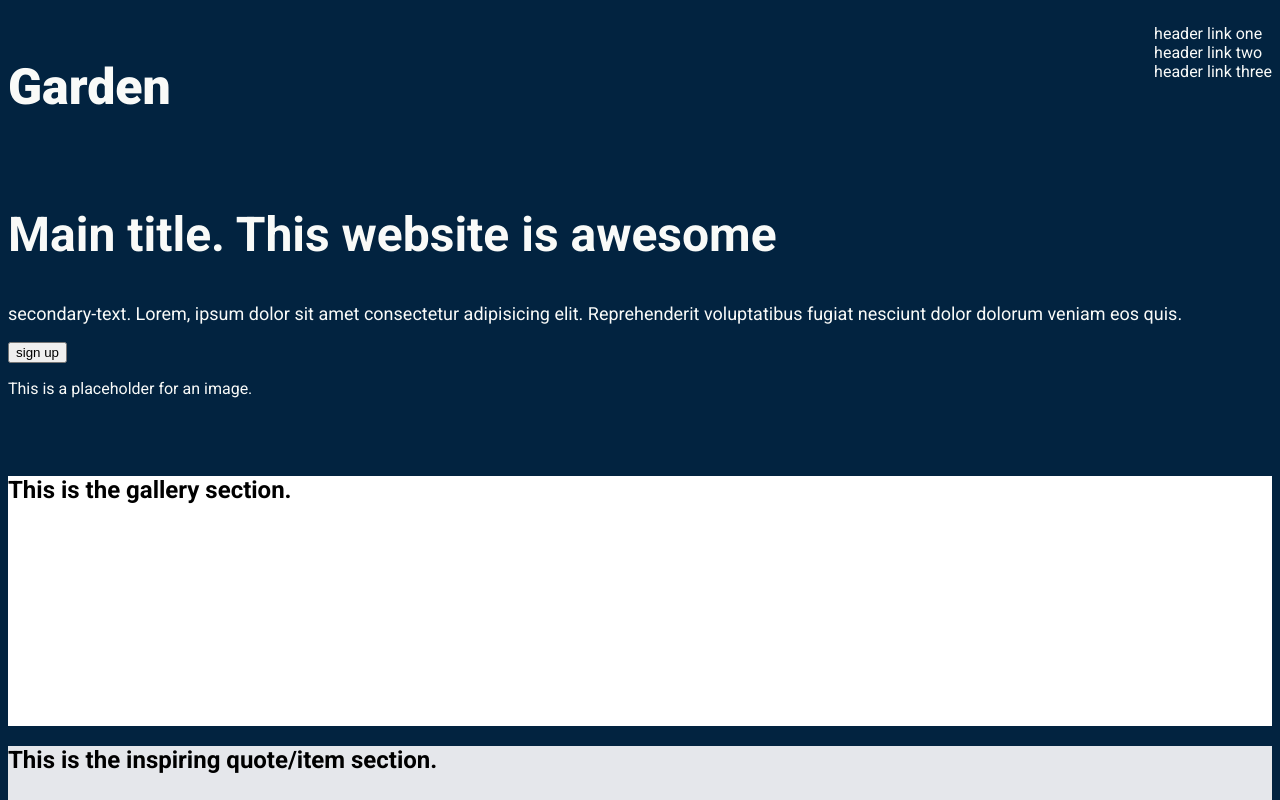
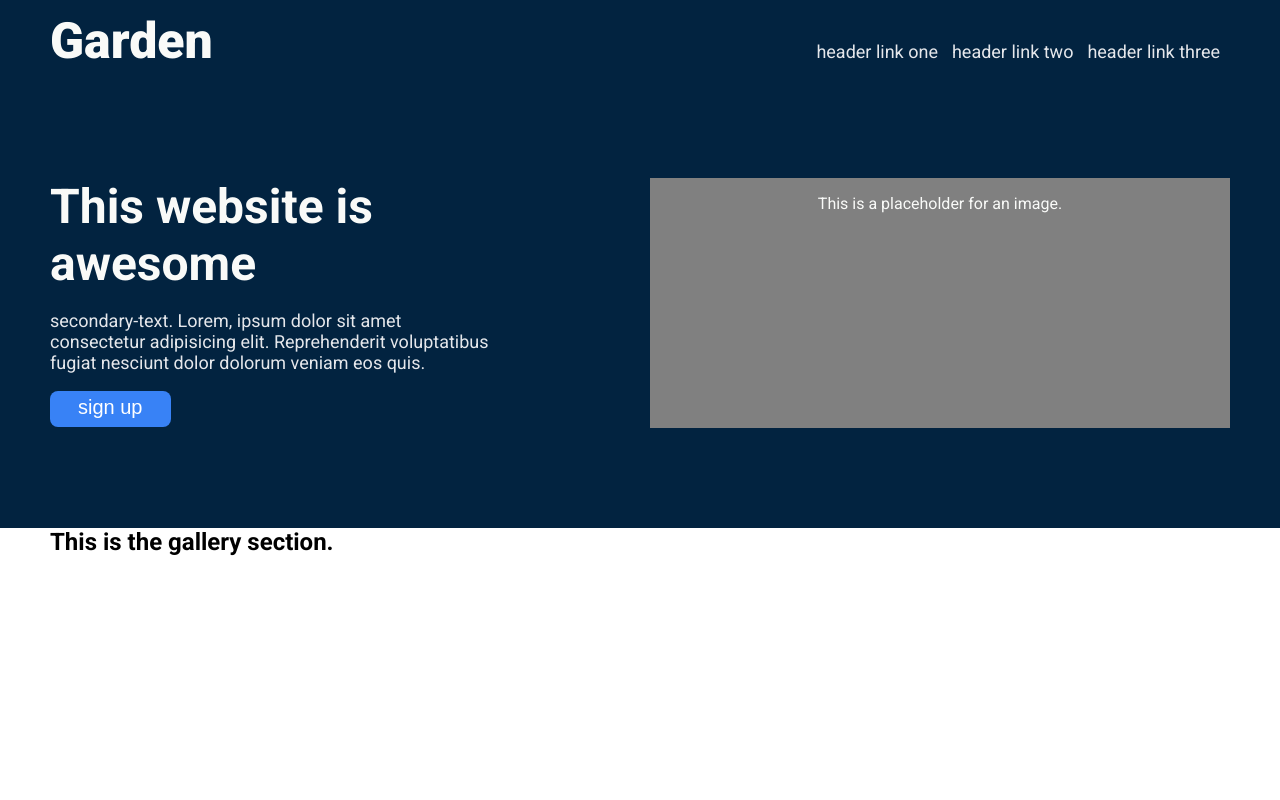
Before and after one commit to ena-a/garden, a plain HTML site: page index.html in a window 1280 px wide. Shown: the top 800 px of the page. Drawn offline with Linux system fonts and the light colour scheme.

Commit message:
Style header and hero section.

```diff
--- a/index.html
+++ b/index.html
@@ -12,27 +12,29 @@
 <body>
 
     <Header>
-        <p class="logo">Garden</p>
+        <h1 class="logo">Garden</h1>
         <nav>
             <ul>
-                <li><a href="">header link one</a></li>
-                <li><a href="">header link two</a></li>
-                <li><a href="">header link three</a></li>
+                <li><a class="secondary-text" href="">header link one</a></li>
+                <li><a class="secondary-text" href="">header link two</a></li>
+                <li><a class="secondary-text" href="">header link three</a></li>
             </ul>
         </nav>
     </Header>
 
     <main>
         <section class="hero">
-            <h1>Main title. This website is awesome</h1>
+            <div class="left-col">
+                <h1>This website is awesome</h1>
                 <p class="secondary-text">secondary-text. Lorem, ipsum dolor sit amet consectetur adipisicing elit.
                     Reprehenderit
                     voluptatibus fugiat
                     nesciunt dolor dolorum veniam eos quis.</p>
-
                 <button>sign up</button>
-
+            </div>
+            <figure>
                 <p class="hero-img">This is a placeholder for an image.</p>
+            </figure>
         </section>
         <section class="gallery">
             <h1>This is the gallery section.</h1>
--- a/style.css
+++ b/style.css
@@ -6,7 +6,19 @@ body {
     background-color: #022340;
     display: flex;
     flex-direction: column;
+    margin: 0;
 }
+
+header {
+    display: flex;
+    justify-content: space-between;
+    padding: 0 50px 100px;
+  }
+
+section, footer {
+    padding: 0 50px;
+}
+
 header, .hero, nav a, footer {
     color: #f9faf8;
 }
@@ -14,8 +26,12 @@ header, .hero, nav a, footer {
 .logo {
     font-weight: 900;
     font-size: 50px;
+    margin-top: 12px;
 }
 
+h1 {
+    margin: 0;
+}
 .hero h1 {
     font-size: 48px;
     font-weight: 700;
@@ -23,7 +39,9 @@ header, .hero, nav a, footer {
 
 .secondary-text {
     font-size: 18px;
+    color: #e5e7eb;
 }
+
 .inspiration {
     background-color: #e5e7eb;
 }
@@ -33,19 +51,50 @@ header, .hero, nav a, footer {
 }
 
 section {
-    height: 250px;
+    min-height: 350px;
 }
 
-header {
-    display: flex;
-    justify-content: space-between;
+  nav li{
+    list-style: none;
+    text-decoration: none;
+    display: inline-block;
+    margin-right: 10px;
   }
 
-  nav li{
-      list-style: none;
-      text-decoration: none;
+  nav {
+      margin-top: 25px;
   }
 
   nav a{
-      text-decoration: none;
+    text-decoration: none;
   }
+
+.hero {
+    display: flex;
+    justify-content: space-between;
+}
+
+.hero figure {
+    background-color: gray;
+    width: 580px;
+    height: 250px;
+    margin: 0;
+  }
+
+.left-col {
+    width: 450px;
+}
+
+.hero button {
+    background-color: #3882f6;
+    border-radius: 8px;
+    border: none;
+    color: #fff;
+    padding: 5px 28px 8px;
+    font-size: 20px;
+    cursor: pointer;
+}
+
+p.hero-img {
+    text-align: center;
+}
```
Lines whose indentation alone changed are shown as unchanged.
